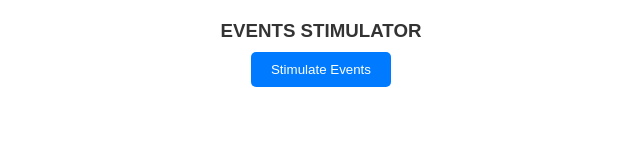
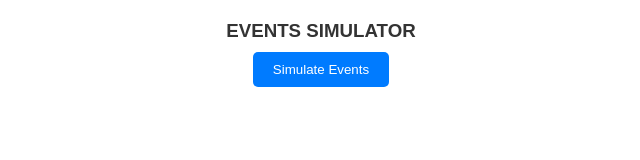
Before and after one commit to 75556Aekansh/inventory-frontend, a React (Create React App) app: page /kafka in a window 1280 px wide. Shown: the top 160 px of the page, without its empty margins (319-959 px from the left). Built offline with nearby package versions, Linux system fonts and the light colour scheme; sample sign-in values are in the browser's storage.

Commit message:
Update KafkaSimulator.js

```diff
--- a/src/pages/KafkaSimulator/KafkaSimulator.js
+++ b/src/pages/KafkaSimulator/KafkaSimulator.js
@@ -11,8 +11,8 @@ const KafkaSimulator = () => {
 
   return (
     <div className="kafka-container">
-      <h3>EVENTS STIMULATOR</h3>
-      <button onClick={sendDummyEvent}>Stimulate Events</button>
+      <h3>EVENTS SIMULATOR</h3>
+      <button onClick={sendDummyEvent}>Simulate Events</button>
     </div>
   );
 };
```
